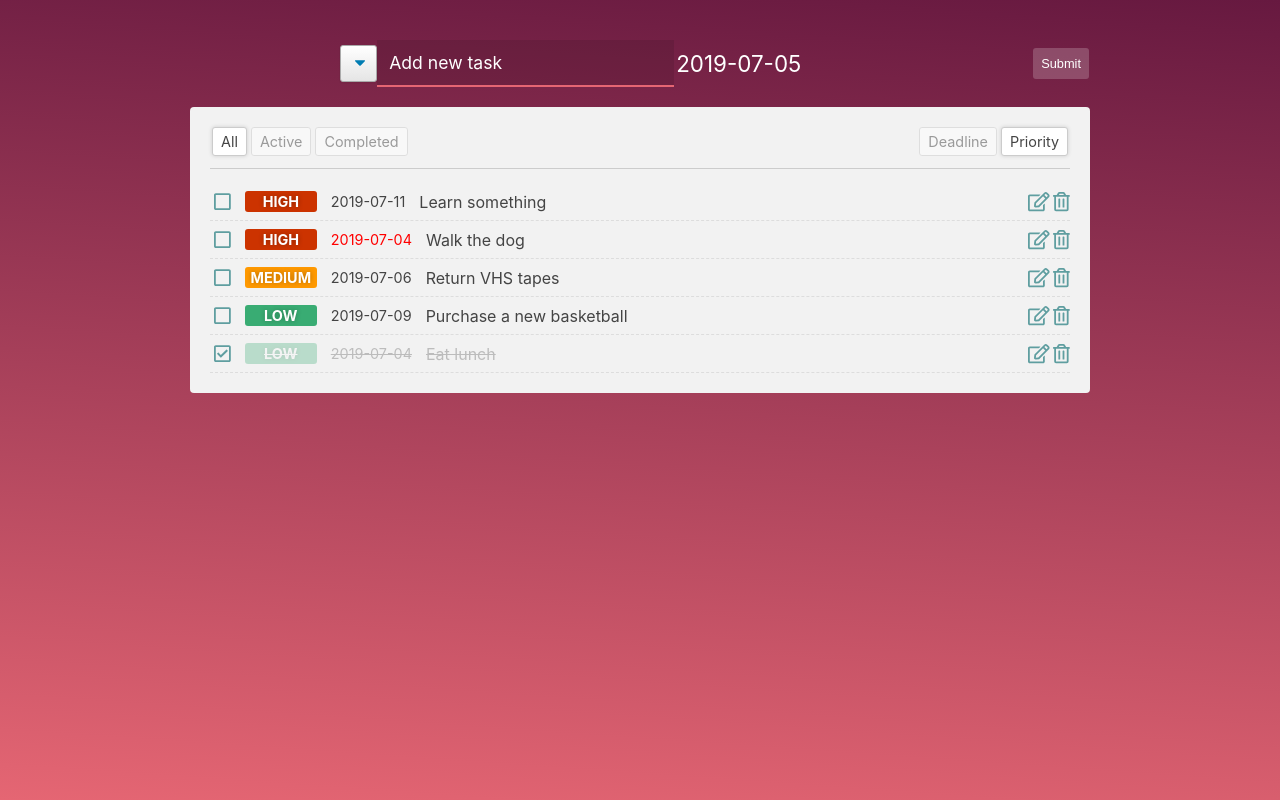
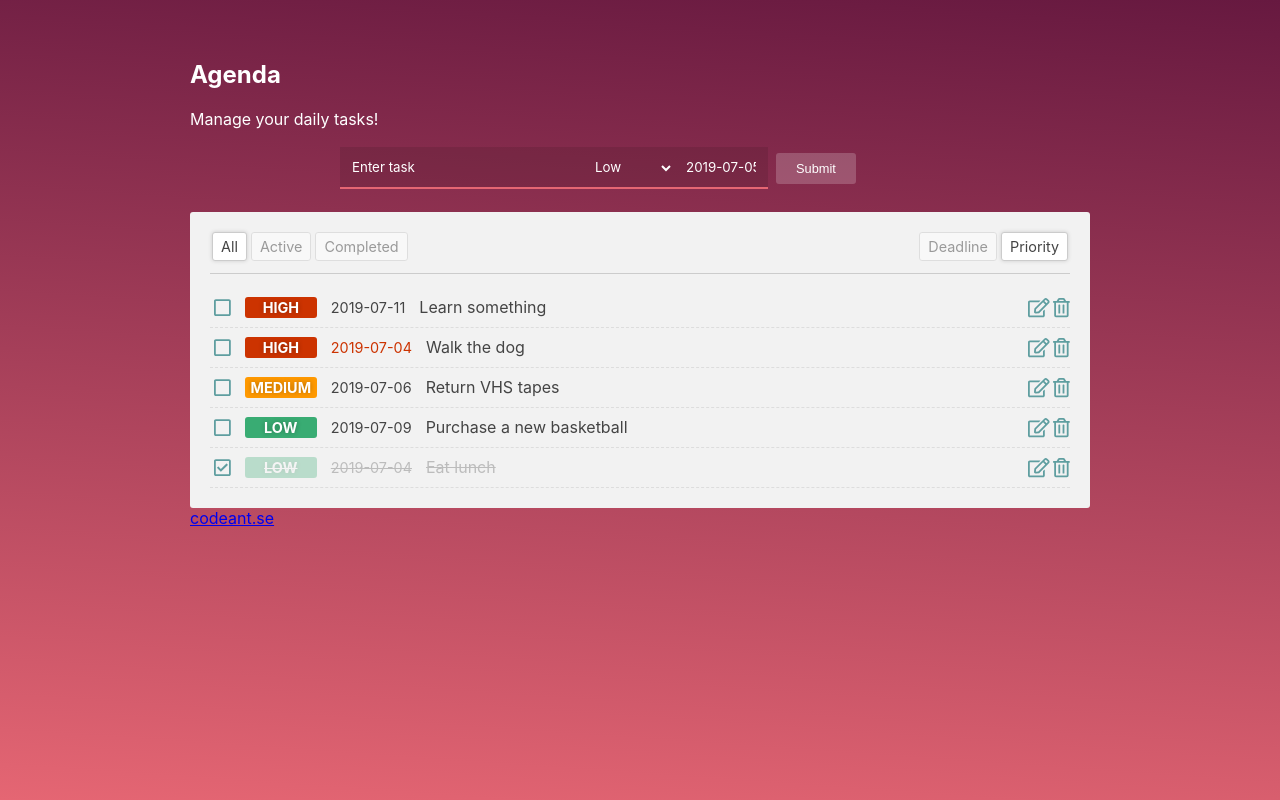
Before and after one commit to axelsvanfeldt/Agenda, a React (Create React App) app: page / in a window 1280 px wide. Built offline with nearby package versions, Linux system fonts and the light colour scheme.

Commit message:
Added CSS variables, branding component and changed some selector IDs to classes

```diff
--- a/src/component/App.css
+++ b/src/component/App.css
@@ -3,7 +3,7 @@
     overflow-y: scroll;
 }
 
-#app-content {
+.app-content {
     padding: 40px;
     max-width: 900px;
     margin: 0 auto;
--- a/src/component/App.jsx
+++ b/src/component/App.jsx
@@ -1,4 +1,5 @@
 import React, {useState, useEffect} from 'react';
+import Branding from './Branding';
 import TaskForm from './TaskForm';
 import TaskList from './TaskList';
 import Task from './Task';
@@ -167,14 +168,20 @@ const App = () => {
 
     return (
         <div className="app">
-            <div id="app-content">
+            <div className="app-content">
+                <Branding />
                 <TaskForm
                     addTask={addTask}
                     handleChange={handleFormChange}
                     handleSubmit={handleFormSubmit}
                     formValues={formValues}
                 />
-                <TaskList renderTasks={renderTasks} handleFilterChange={handleFilterChange} filters={filterData} />
+                <TaskList
+                    renderTasks={renderTasks}
+                    handleFilterChange={handleFilterChange}
+                    filters={filterData}
+                />
+                <a href="https://codeant.se" target="_blank">codeant.se</a>
             </div>
         </div>
     )
--- /dev/null
+++ b/src/component/Branding.css
@@ -0,0 +1,3 @@
+.branding {
+    color: #fff;
+}
--- /dev/null
+++ b/src/component/Branding.jsx
@@ -0,0 +1,13 @@
+import React from 'react';
+import './Branding.css';
+
+const Branding = () => {
+    return(
+        <div className="branding">
+            <h2>Agenda</h2>
+            <p>Manage your daily tasks!</p>
+        </div>
+    )
+}
+
+export default Branding;
--- a/src/component/RadioButton.css
+++ b/src/component/RadioButton.css
@@ -11,8 +11,8 @@
     margin: 0 2px 0 2px;
     background: #fff;
     padding: 5px 8px 5px 8px;
-    border: 1px solid #CCC;
-    border-radius: 3px;
+    border: var(--border-default);
+    border-radius: var(--border-radius-small);
 }
 
 .input-radio-option-selected {
--- a/src/component/Task.css
+++ b/src/component/Task.css
@@ -1,5 +1,5 @@
 .task {
-    padding: 8px 0 8px 0;
+    padding: 9px 0 9px 0;
     display: flex;
     flex-wrap: nowrap;
     justify-content: space-between;
@@ -15,7 +15,7 @@
     margin-left: 14px;
     width: 64px;
     padding: 2px 4px 2px 4px;
-    border-radius: 3px;
+    border-radius: var(--border-radius-small);
     text-transform: uppercase;
     text-align: center;
     text-shadow: 0 0 5px rgba(0,0,0,0.3);
@@ -43,7 +43,7 @@
 }
 
 .task-overdue:not(.task-complete) .task-deadline {
-    color: red;
+    color: var(--color-red);
 }
 
 .task-icons {
@@ -54,22 +54,22 @@
 
 .task-icons svg {
     cursor: pointer;
-    color: cadetblue;
+    color: var(--color-blue);
     font-size: 1.2em;
     margin-left: 4px;
 }
 .task-icons svg:hover {
-    color: orange;
+    color: var(--color-yellow);
 }
 
 .task-priority-3 {
-    background-color: #cc3300;
+    background-color: var(--color-red);
 }
 
 .task-priority-2 {
-    background-color: #ff9900;
+    background-color: var(--color-yellow);
 }
 
 .task-priority-1 {
-    background-color: #39ac73;
+    background-color: var(--color-green);
 }
--- a/src/component/TaskFilters.css
+++ b/src/component/TaskFilters.css
@@ -1,9 +1,9 @@
-#task-filters {
+.task-filters {
     display: flex;
     flex-wrap: nowrap;
     align-items: center;
     justify-content: space-between;
     padding-bottom: 12px;
-    border-bottom: 1px solid #CCC;
+    border-bottom: var(--border-default);
     margin-bottom: 14px;
 }
--- a/src/component/TaskFilters.jsx
+++ b/src/component/TaskFilters.jsx
@@ -6,7 +6,7 @@ import './TaskFilters.css';
 
 const TaskFilters = ({handleChange, filters}) => {
     return(
-        <div id="task-filters">
+        <div className="task-filters">
             <RadioButton
                 group="visible_tasks"
                 label="Show"
--- a/src/component/TaskForm.css
+++ b/src/component/TaskForm.css
@@ -11,77 +11,41 @@ form {
 input,
 select {
     font-family: inherit;
+    color: #fff;
+    border: none;
+    padding: 12px;
+    background-color: rgba(0,0,0,0.1);
+    border-bottom: 2px solid var(--color-pink);
+}
+input:focus,
+select:focus {
+    outline: none;
+    border-bottom: 2px solid var(--color-yellow);
 }
 
-#input-task-button {
-    margin: 8px;
-    border: none;
-    border-radius: 3px;
-    background-color: rgba(255,255,255,0.2);
-    padding: 8px;
-    width: 80px;
-    color: #FFF;
-    font-size: 0.8em;
-    cursor: pointer;
+
+select {
+    padding: 11px 12px 11px 12px;
+}
+select::-ms-expand {
+    display: none;
 }
 
-#input-task-text {
-    font-size: 1.1em;
-    color: #FFF;
-    border: none;
-    padding: 12px;
-    background: rgba(0,0,0,0.1);
-    border-bottom: 2px solid #e56673;
-}
-
-#input-task-text::-webkit-input-placeholder {
-  color: #fff;
-}
-#input-task-text:-moz-placeholder {
-  color: #fff;
-}
-#input-task-text::-moz-placeholder {
-  color: #fff;
-}
-#input-task-text:-ms-input-placeholder {
-  color: #fff;
-}
-#input-task-text::-ms-input-placeholder {
-  color: #fff;
-}
-#input-task-text::placeholder {
-  color: #fff;
-}
-
-#input-task-text:focus {
-    outline-width: 0;
-}
-
-.react-datepicker-wrapper input {
-    background-color: transparent;
-    border: none;
-    color: #fff;
-    font-size: 1.4em;
-}
-.react-datepicker-wrapper input:focus {
-    outline-width: 0;
-}
-
-select {
+.select-css {
     display: block;
     font-size: 16px;
     font-family: sans-serif;
     font-weight: 700;
     color: #444;
     line-height: 1.3;
-    padding: .5em 1.4em .4em .8em;
+    padding: .6em 1.4em .5em .8em;
     width: 100%;
-    max-width: 120px;
+    max-width: 100%;
     box-sizing: border-box;
     margin: 0;
     border: 1px solid #aaa;
     box-shadow: 0 1px 0 1px rgba(0,0,0,.04);
-    border-radius: 3px;
+    border-radius: .5em;
     -moz-appearance: none;
     -webkit-appearance: none;
     appearance: none;
@@ -92,19 +56,60 @@ select {
     background-position: right .7em top 50%, 0 0;
     background-size: .65em auto, 100%;
 }
-select::-ms-expand {
-    display: none;
-}
-select:hover {
-    border-color: #888;
-}
-select:focus {
+
+
+.select-css:focus {
     border-color: #aaa;
     box-shadow: 0 0 1px 3px rgba(59, 153, 252, .7);
     box-shadow: 0 0 0 3px -moz-mac-focusring;
     color: #222;
     outline: none;
 }
-select option {
+.select-css option {
+    color: pink;
     font-weight:normal;
 }
+
+
+
+
+.input-task-button {
+    margin: 8px;
+    border: none;
+    border-radius: var(--border-radius-small);
+    background-color: rgba(255,255,255,0.2);
+    padding: 8px;
+    width: 80px;
+    color: #FFF;
+    font-size: 0.8em;
+    cursor: pointer;
+}
+
+.react-datepicker-wrapper input {
+    width: 70px;
+}
+
+.react-datepicker-wrapper input::-webkit-input-placeholder,
+.input-task-text::-webkit-input-placeholder {
+  color: #fff;
+}
+.react-datepicker-wrapper input:-moz-placeholder,
+.input-task-text:-moz-placeholder {
+  color: #fff;
+}
+.react-datepicker-wrapper input::-moz-placeholder,
+.input-task-text::-moz-placeholder {
+  color: #fff;
+}
+.react-datepicker-wrapper input:-ms-input-placeholder,
+.input-task-text:-ms-input-placeholder {
+  color: #fff;
+}
+.react-datepicker-wrapper input::-ms-input-placeholder,
+.input-task-text::-ms-input-placeholder {
+  color: #fff;
+}
+.react-datepicker-wrapper input::placeholder,
+.input-task-text::placeholder {
+  color: #fff;
+}
--- a/src/component/TaskForm.jsx
+++ b/src/component/TaskForm.jsx
@@ -6,24 +6,26 @@ import './TaskForm.css';
 const TaskForm = ({addTask, handleChange, handleSubmit, formValues}) => {
     return(
         <form onSubmit={handleSubmit}>
+            <input
+                type="text"
+                className="input-task-text"
+                maxlength="200"
+                autocomplete="off"
+                value={formValues.text}
+                placeholder="Enter task"
+                onChange={(e) => handleChange('text', e.target.value)}
+            />
             <select onChange={(e) => handleChange('priority', parseInt(e.target.value))} value={formValues.priority}>
                 <option value="3">High</option>
                 <option value="2">Medium</option>
                 <option value="1">Low</option>
             </select>
-            <input
-                type="text"
-                id="input-task-text"
-                value={formValues.text}
-                placeholder="Add new task"
-                onChange={(e) => handleChange('text', e.target.value)}
-            />
             <DatePicker
                 dateFormat="yyyy-MM-dd"
                 selected={new Date(formValues.deadline)}
                 onChange={(e) => handleChange('deadline', e)}
             />
-            <button id="input-task-button" onClick={handleSubmit}>Submit</button>
+            <button className="input-task-button" onClick={handleSubmit}>Submit</button>
         </form>
     )
 }
--- a/src/component/TaskList.css
+++ b/src/component/TaskList.css
@@ -1,7 +1,7 @@
 .task-list {
     padding: 20px;
-    border-radius: 4px;
-    background-color: #f2f2f2;
+    border-radius: var(--border-radius-small);
+    background-color: var(--color-white);
     width: calc(100% - 40px);
     text-align: center;
 }
--- a/src/index.css
+++ b/src/index.css
@@ -1,8 +1,23 @@
+/* Variables */
+
+:root {
+    --color-green: #39ac73;
+    --color-yellow: #ff9900;
+    --color-red: #cc3300;
+    --color-blue: #5F9EA0;
+    --color-pink: #e56673;
+    --color-purple: #671940;
+    --color-dark-gray: #444;
+    --color-white: #f2f2f2;
+    --border-radius-small: 3px;
+    --border-default: 1px solid #ccc;
+}
+
 /* Scrollbars */
 
 html, body, div {
     scrollbar-width: thin;
-    scrollbar-color: #BBB #999;
+    scrollbar-color: #bbb #999;
 }
 
 html::-webkit-scrollbar,
@@ -12,7 +27,7 @@ div::-webkit-scrollbar {
 html::-webkit-scrollbar-track,
 body::-webkit-scrollbar-track,
 div::-webkit-scrollbar-track {
-    background: #BBB;
+    background: #bbb;
 	width: 10px;}
 html::-webkit-scrollbar-thumb,
 body::-webkit-scrollbar-thumb,
@@ -23,10 +38,10 @@ div::-webkit-scrollbar-thumb {
 /* Other */
 
 body {
-    color: #444;
-    background: linear-gradient(4deg,#e56673,#671940);
+    color: var(--color-dark-gray);
+    background: linear-gradient(4deg, var(--color-pink), var(--color-purple));
     margin: 0;
-    font-family: "Ubuntu", -apple-system, "Droid Sans", sans-serif;
+    font-family: -apple-system, "Droid Sans", sans-serif;
     -webkit-font-smoothing: antialiased;
     -moz-osx-font-smoothing: grayscale;
 }
```
